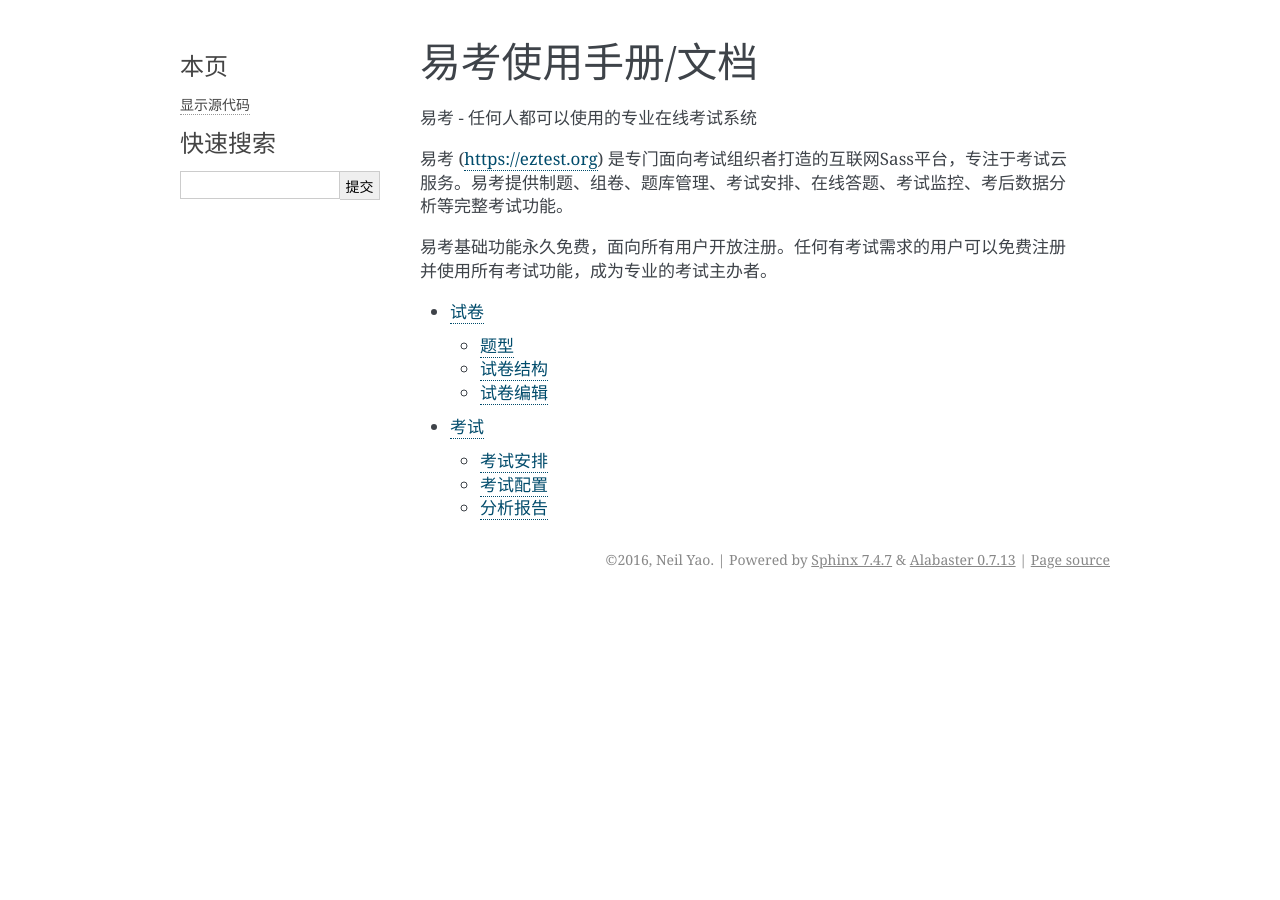
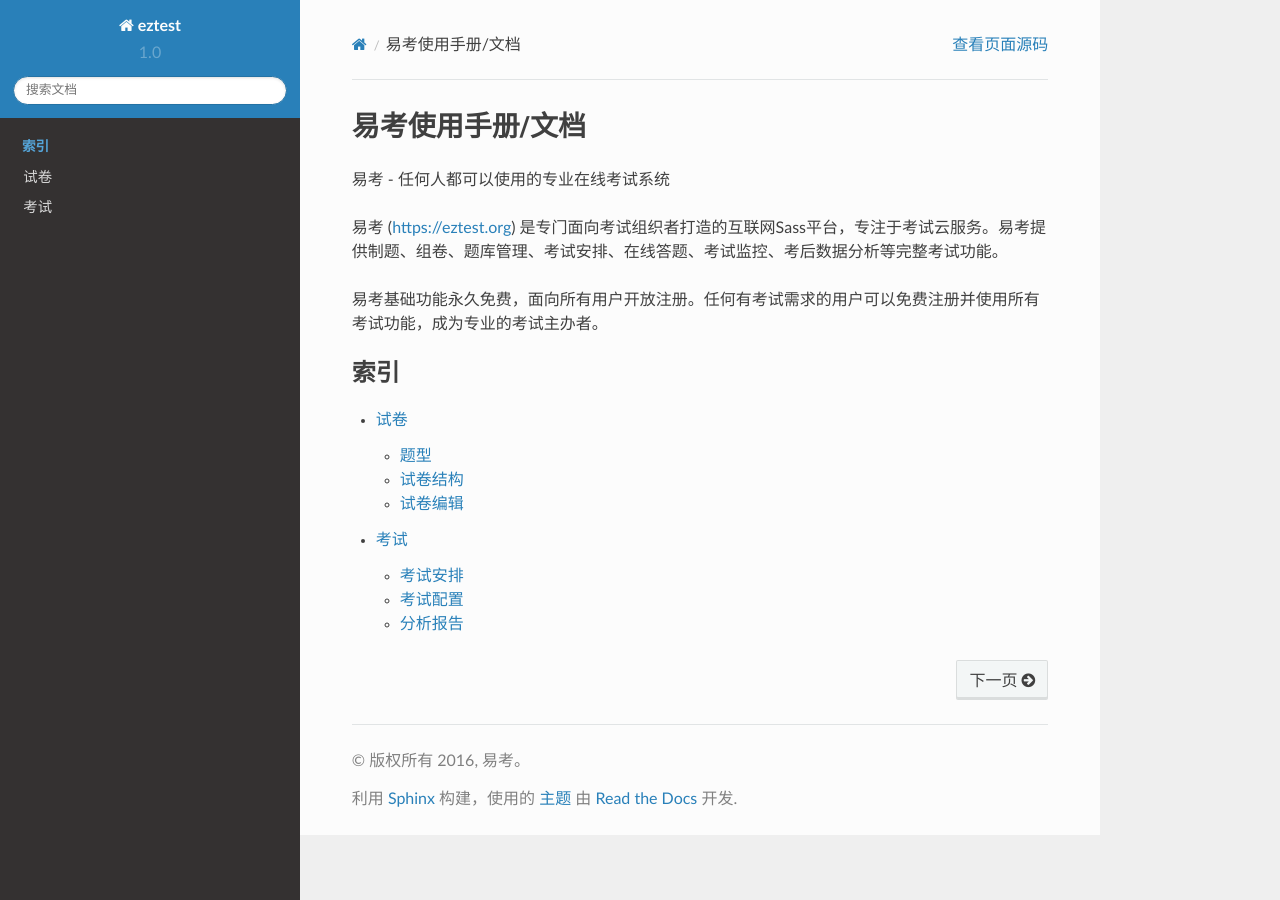
Before and after one commit to yaozhifeng/eztest_doc, a Sphinx documentation site: the page built from docs/source/index.rst, in a window 1280 px wide. Built offline with Sphinx 7.4.7 and the Read the Docs theme 2.0.0, drawn with Linux system fonts in a browser that asks for light colours.

Commit message:
tune style

```diff
--- a/docs/source/conf.py
+++ b/docs/source/conf.py
@@ -49,8 +49,8 @@
 
 # General information about the project.
 project = u'eztest'
-copyright = u'2016, Neil Yao'
-author = u'Neil Yao'
+copyright = u'2016, 易考'
+author = u'ATA'
 
 # The version info for the project you're documenting, acts as replacement for
 # |version| and |release|, also used in various other places throughout the
@@ -119,7 +119,7 @@
 # The theme to use for HTML and HTML Help pages.  See the documentation for
 # a list of builtin themes.
 #
-html_theme = 'alabaster'
+html_theme = 'sphinx_rtd_theme'
 
 # Theme options are theme-specific and customize the look and feel of a theme
 # further.  For a list of options available for each theme, see the
@@ -174,7 +174,7 @@
 
 # Custom sidebar templates, maps document names to template names.
 #
-# html_sidebars = {}
+html_sidebars = {'**': ['globaltoc.html', 'relations.html', 'searchbox.html'],}
 
 # Additional templates that should be rendered to pages, maps page names to
 # template names.
@@ -219,7 +219,7 @@
 #   'da', 'de', 'en', 'es', 'fi', 'fr', 'hu', 'it', 'ja'
 #   'nl', 'no', 'pt', 'ro', 'ru', 'sv', 'tr', 'zh'
 #
-# html_search_language = 'en'
+html_search_language = 'zh'
 
 # A dictionary with options for the search language support, empty by default.
 # 'ja' uses this config value.
@@ -233,7 +233,7 @@
 # html_search_scorer = 'scorer.js'
 
 # Output file base name for HTML help builder.
-htmlhelp_basename = 'eztestdoc'
+htmlhelp_basename = '易考使用手册'
 
 # -- Options for LaTeX output ---------------------------------------------
 
@@ -259,8 +259,8 @@
 # (source start file, target name, title,
 #  author, documentclass [howto, manual, or own class]).
 latex_documents = [
-    (master_doc, 'eztest.tex', u'eztest Documentation',
-     u'Neil Yao', 'manual'),
+    (master_doc, 'eztest.tex', u'易考使用手册',
+     u'易考', 'manual'),
 ]
 
 # The name of an image file (relative to this directory) to place at the top of
--- a/docs/source/index.rst
+++ b/docs/source/index.rst
@@ -10,6 +10,7 @@
 
 .. toctree::
    :maxdepth: 2
+   :caption: 索引
 
    form
    exam
```
